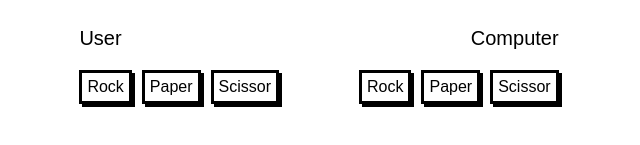
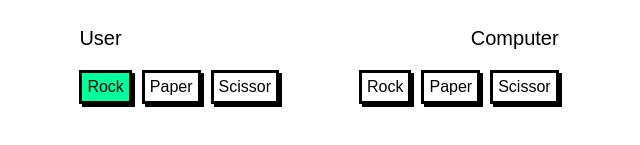
Before and after one commit to Nicog03/rock-paper-scissors, a plain HTML site: page index.html in a window 1280 px wide. In both pictures the pointer is over the element 426 px from the left and 439 px from the top of the page. Shown: the part 353-498 px from the top of the page, without its empty margins (321-961 px from the left). Drawn offline with Linux system fonts and the light colour scheme; a web font is replaced by a local one.

Commit message:
added hover to player buttons

```diff
--- a/style.css
+++ b/style.css
@@ -10,6 +10,10 @@ body {
   align-items: center;
   justify-content: center;
 }
+
+/* =============================================== */
+/* ================TAGS SECTION ================== */
+/* ===============================================*/
 
 .player {
   display: flex;
@@ -31,6 +35,10 @@ body {
   font-size: 20px;
 }
 
+/* =============================================== */
+/* ================BUTTONS SECTION =============== */
+/* ===============================================*/
+
 .buttons {
   display: flex;
   gap: 5rem;
@@ -47,4 +55,10 @@ body {
   border: black solid 3px;
   padding: 5px;
   box-shadow: black 3px 3px;
+  transition: ease-out 0.3s;
 }
+
+.player-buttons div:hover {
+  background-color: rgb(0, 255, 157);
+  cursor: pointer;
+}
```
